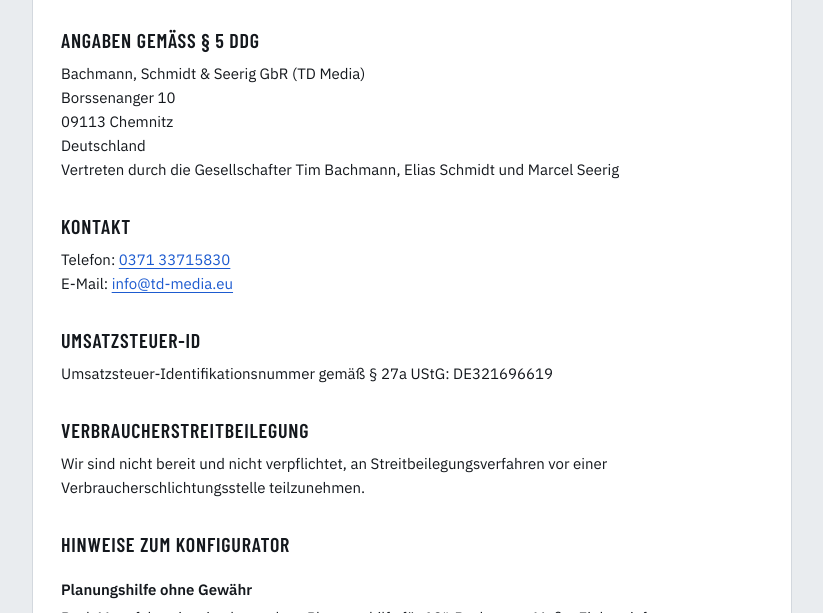
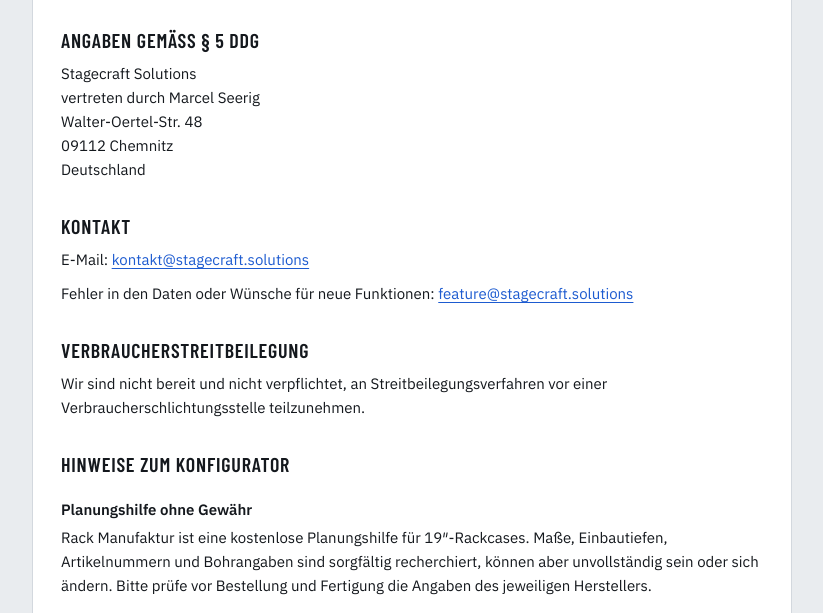
Before and after one commit to StagecraftSolutions/Rackmanufactur, a plain HTML site: page public/impressum.html in a window 1280 px wide. Shown: the part 132-745 px from the top of the page, without its empty margins (228-1051 px from the left). Drawn offline with Linux system fonts and the light colour scheme.

Commit message:
Impressum und Datenschutz: Stagecraft Solutions, vertreten durch Marcel Seerig
Co-Authored-By: Claude Opus 5.5 <noreply@anthropic.com>

```diff
--- a/public/impressum.html
+++ b/public/impressum.html
@@ -19,21 +19,16 @@
 
     <h2>Angaben gemäß § 5 DDG</h2>
     <address>
-      Bachmann, Schmidt &amp; Seerig GbR (TD Media)<br>
-      Borssenanger 10<br>
-      09113 Chemnitz<br>
+      Stagecraft Solutions<br>
+      vertreten durch Marcel Seerig<br>
+      Walter-Oertel-Str. 48<br>
+      09112 Chemnitz<br>
       Deutschland
     </address>
-    <p>Vertreten durch die Gesellschafter Tim Bachmann, Elias Schmidt und Marcel Seerig</p>
 
     <h2>Kontakt</h2>
-    <p>
-      Telefon: <a href="tel:+4937133715830">0371 33715830</a><br>
-      E-Mail: <a href="mailto:info@td-media.eu">info@td-media.eu</a>
-    </p>
-
-    <h2>Umsatzsteuer-ID</h2>
-    <p>Umsatzsteuer-Identifikationsnummer gemäß § 27a UStG: DE321696619</p>
+    <p>E-Mail: <a href="mailto:kontakt@stagecraft.solutions">kontakt@stagecraft.solutions</a></p>
+    <p>Fehler in den Daten oder Wünsche für neue Funktionen: <a href="mailto:feature@stagecraft.solutions">feature@stagecraft.solutions</a></p>
 
     <h2>Verbraucherstreitbeilegung</h2>
     <p>Wir sind nicht bereit und nicht verpflichtet, an Streitbeilegungsverfahren vor einer Verbraucherschlichtungsstelle teilzunehmen.</p>
```
Also changed, not shown: public/datenschutz.html (+7 -6 lines), 1 other file.
